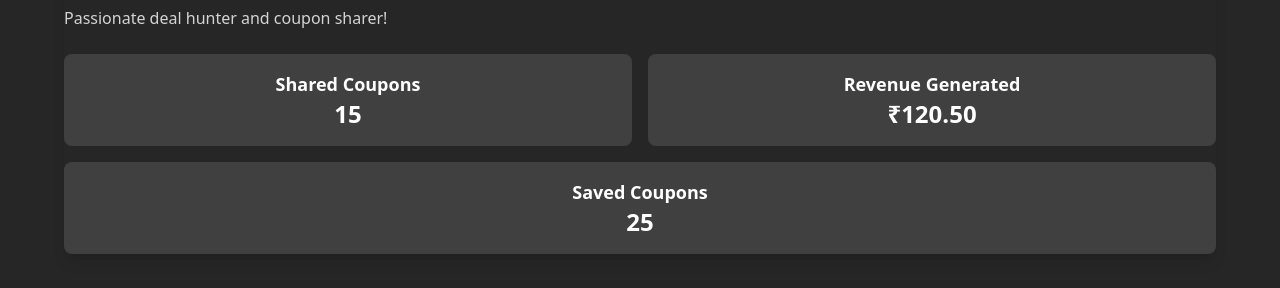
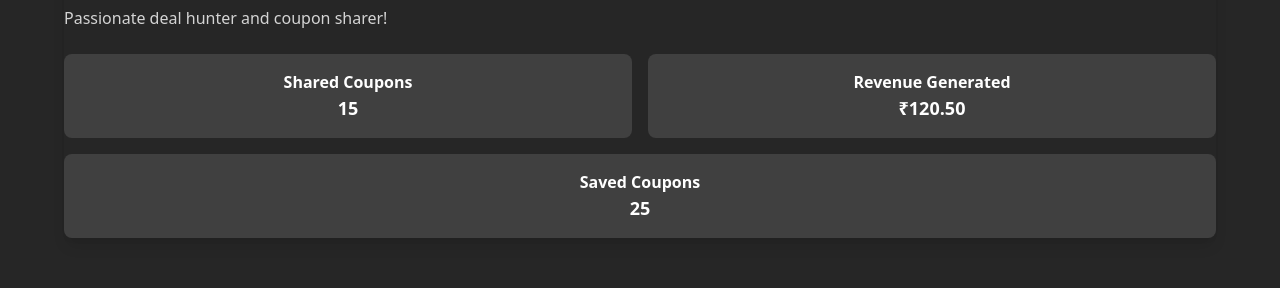
Before and after one commit to Joyal-George-KJ/CouponShare, a React (Vite) app: page /profile in a window 1280 px wide. Shown: the part 150-438 px from the top of the page. Built offline with nearby package versions, Linux system fonts and the light colour scheme; no server answers.

Commit message:
Rsponsive adjustment

```diff
--- a/src/screen/Profile.jsx
+++ b/src/screen/Profile.jsx
@@ -71,20 +71,20 @@ const Profile = () => {
 
             <div className="grid grid-cols-2 gap-4 mt-6">
                 <div className="bg-neutral-700 p-4 rounded-lg text-center">
-                    <h3 className="text-lg font-bold">Shared Coupons</h3>
-                    <p className="text-2xl font-semibold">
+                    <h3 className="text-lg mobile:text-base font-bold">Shared Coupons</h3>
+                    <p className="text-2xl mobile:text-lg font-semibold">
                         {profile.sharedCoupons}
                     </p>
                 </div>
                 <div className="bg-neutral-700 p-4 rounded-lg text-center">
-                    <h3 className="text-lg font-bold">Revenue Generated</h3>
-                    <p className="text-2xl font-semibold">
+                    <h3 className="text-lg mobile:text-base font-bold">Revenue Generated</h3>
+                    <p className="text-2xl mobile:text-lg font-semibold">
                         ₹{profile.revenueGenerated.toFixed(2)}
                     </p>
                 </div>
                 <div className="bg-neutral-700 p-4 rounded-lg text-center col-span-2">
-                    <h3 className="text-lg font-bold">Saved Coupons</h3>
-                    <p className="text-2xl font-semibold">
+                    <h3 className="text-lg mobile:text-base font-bold">Saved Coupons</h3>
+                    <p className="text-2xl mobile:text-lg font-semibold">
                         {profile.savedCoupons}
                     </p>
                 </div>
```
